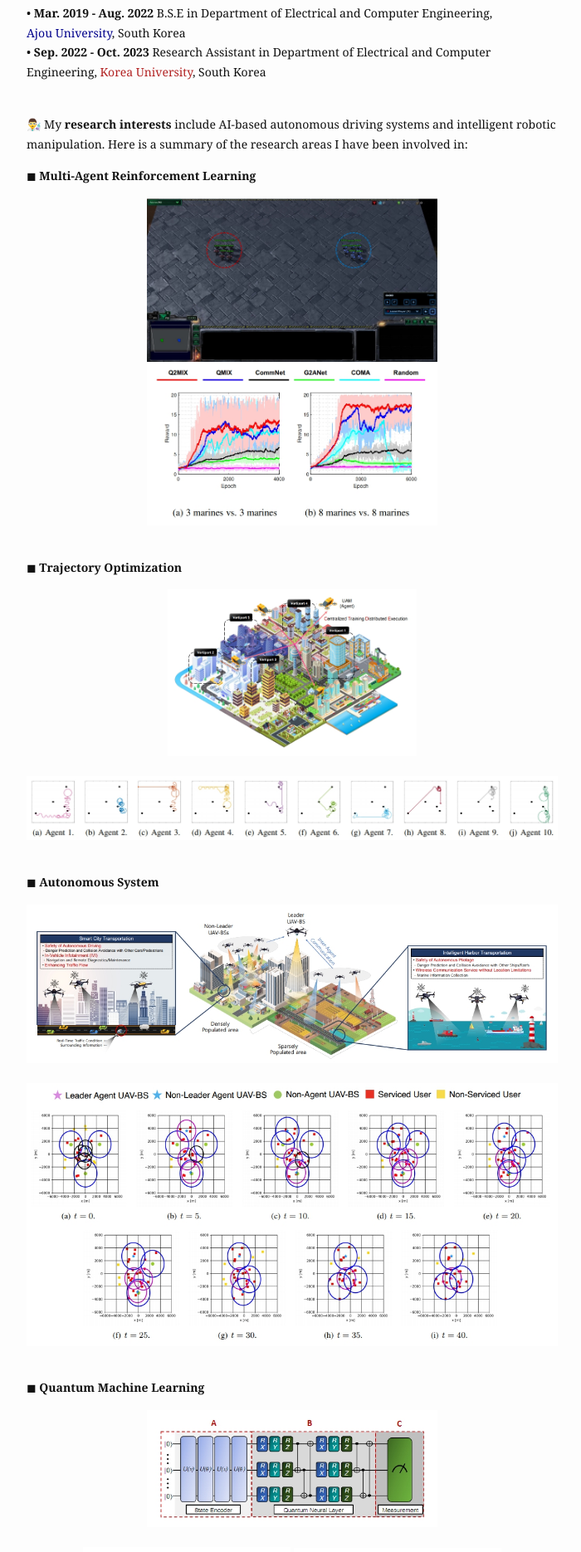
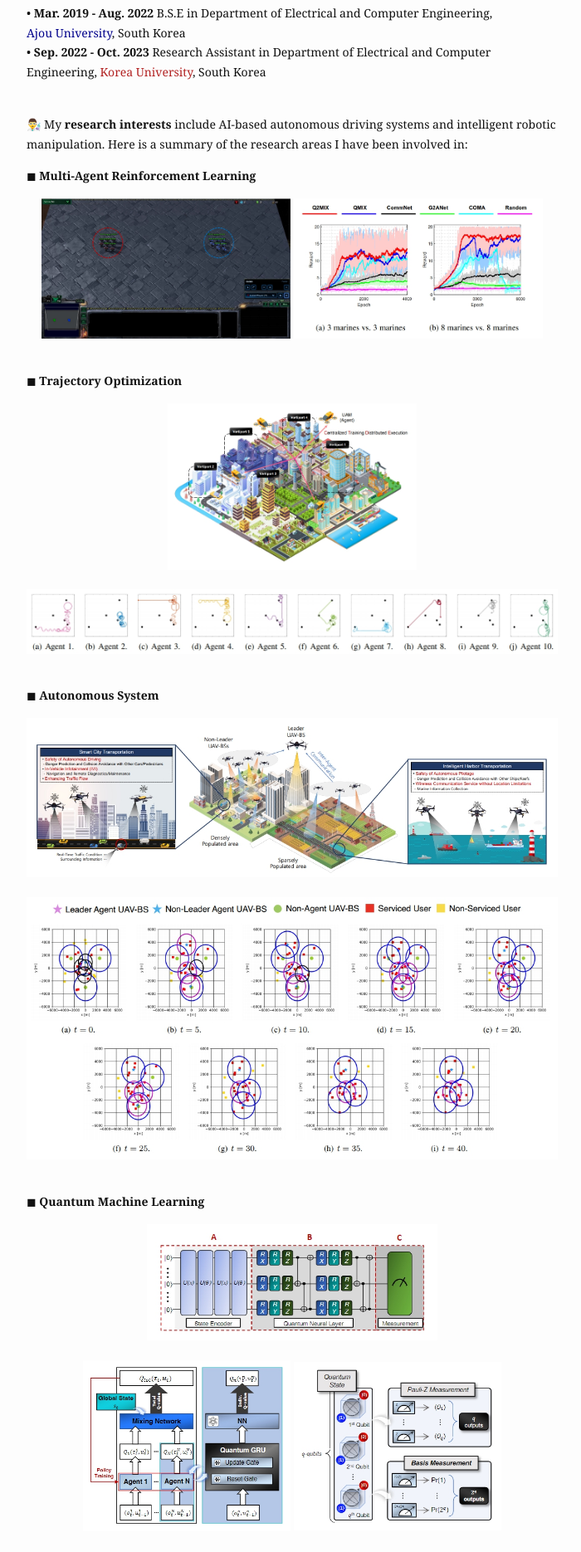
Before and after one commit to cosdeneb/cosdeneb.github.io, a Jekyll site: the page built from index.md, in a window 1280 px wide. Shown: the part 410-2280 px from the top of the page at 83% size, without its empty margins (288-988 px from the left). Built offline with Jekyll 4.4.1, drawn with Linux system fonts in a browser that asks for light colours.

Commit message:
Update index.md

```diff
--- a/index.md
+++ b/index.md
@@ -32,8 +32,8 @@
   ◼ <b>Multi-Agent Reinforcement Learning</b>
   <br/>
   <div style="text-align : center;">
-    <img src="{{ "/assets/img/paper/smac.jpg" | absolute_url }}" width=350 class="post-pic" style="border: none; outline: none;"/>
-    <img src="{{ "/assets/img/paper/smac_reward.jpg" | absolute_url }}" width=350 class="post-pic" style="border: none; outline: none;"/>
+    <img src="{{ "/assets/img/paper/smac.jpg" | absolute_url }}" width=300 class="post-pic" style="border: none; outline: none;"/>
+    <img src="{{ "/assets/img/paper/smac_reward.jpg" | absolute_url }}" width=300 class="post-pic" style="border: none; outline: none;"/>
   </div>
   <br/>
 </p>
```
